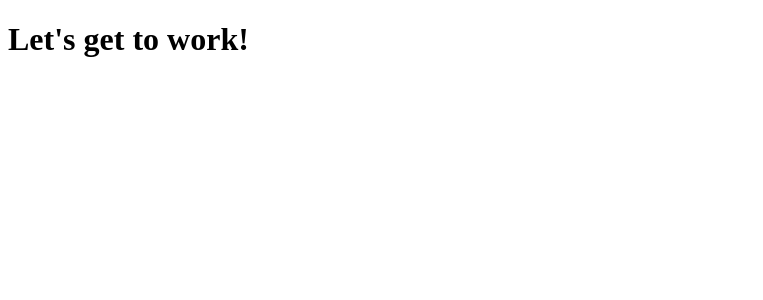
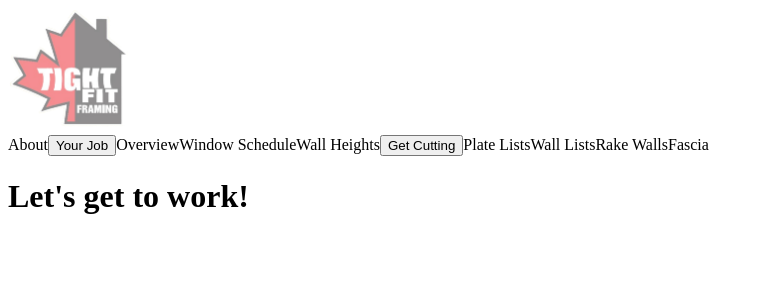
Before and after one commit to christhurston35/the-program, a React app: page / in a window 1280 px wide. Shown: the top 300 px of the page, without its empty margins (0-763 px from the left). Built offline with nearby package versions, Linux system fonts and the light colour scheme.

Commit message:
installed, and modified webpack.config for: css loader, style loader. configured webpack asset modules to handle images. created navbar component and sub components.

```diff
--- a/index.js
+++ b/index.js
@@ -1,7 +1,7 @@
 import React from "react";
-import {createRoot} from "react-dom/client";
-import App from "./src/App";
+import { createRoot } from "react-dom/client";
+import App from "./src/components/App";
 
 const container = document.getElementById("root");
 const root = createRoot(container);
-root.render(<App/>);
+root.render(<App />);
--- a/package.json
+++ b/package.json
@@ -16,7 +16,9 @@
     "@babel/preset-env": "^7.20.2",
     "@babel/preset-react": "^7.18.6",
     "babel-loader": "^9.1.2",
+    "css-loader": "^6.7.3",
     "html-webpack-plugin": "^5.5.0",
+    "style-loader": "^3.3.1",
     "webpack": "^5.75.0",
     "webpack-cli": "^5.0.1",
     "webpack-dev-server": "^4.11.1"
--- a/src/App.js
+++ /dev/null
@@ -1,9 +0,0 @@
-import React from "react";
-
-function App() {
-  return(
-    <h1>Let's get to work!</h1>
-  )
-}
-
-export default App;
--- /dev/null
+++ b/src/components/App.jsx
@@ -0,0 +1,13 @@
+import React from "react";
+import Navbar from "./Navbar/Navbar";
+
+function App() {
+  return (
+    <div>
+      <Navbar/>
+      <h1>Let's get to work!</h1>
+    </div>
+  )
+}
+
+export default App;
--- /dev/null
+++ b/src/components/Navbar/NavBrand.jsx
@@ -0,0 +1,10 @@
+import React from "react";
+import logo from "../../images/tff-logo.png";
+
+function NavBrand() {
+  return(
+    <img className="logo" src={logo} alt="tff-logo"></img>
+  )
+}
+
+export default NavBrand;
--- /dev/null
+++ b/src/components/Navbar/NavDropdown.jsx
@@ -0,0 +1,17 @@
+import React from "react";
+import NavItem from "./NavItem";
+
+function NavDropdown(props) {
+  let navItems = props.items;
+
+  return (
+    <div className="drop-container">
+      <button className="drop-button" onClick={props.sectionClick}>{props.sectionLabel}</button>
+      {navItems.map((navItem, index) =>
+        <NavItem key={index} item={navItem} handleClick={props.itemClick} />
+      )}
+    </div>
+  )
+}
+
+export default NavDropdown;
--- /dev/null
+++ b/src/components/Navbar/NavItem.jsx
@@ -0,0 +1,9 @@
+import React from "react";
+
+function NavItem(props) {
+  return (
+    <a className="nav-item" onClick={props.handleClick}>{props.item}</a>
+  )
+}
+
+export default NavItem;
--- /dev/null
+++ b/src/components/Navbar/Navbar.jsx
@@ -0,0 +1,38 @@
+import React from "react";
+import NavBrand from "./NavBrand";
+import NavDropdown from "./NavDropdown";
+import NavItem from "./NavItem";
+import "./navbar.css"
+
+function renderItem() {
+  console.log("Hello!")
+}
+
+function triggerDrop() {
+  console.log("Dropped!")
+}
+
+function Navbar(props) {
+  return (
+    <div className="nav-container">
+      <NavBrand />
+      <div className="nav-items-container">
+        <NavItem item="About" handleClick={renderItem} />
+        <NavDropdown
+          sectionLabel="Your Job"
+          items={["Overview", "Window Schedule", "Wall Heights"]}
+          itemClick={renderItem}
+          sectionClick={triggerDrop}
+        />
+        <NavDropdown
+          sectionLabel="Get Cutting"
+          items={["Plate Lists", "Wall Lists", "Rake Walls", "Fascia"]}
+          itemClick={renderItem}
+          sectionClick={triggerDrop}
+        />
+      </div>
+    </div>
+  )
+}
+
+export default Navbar;
--- /dev/null
+++ b/src/components/Navbar/navbar.css
@@ -0,0 +1,12 @@
+.drop-container {
+  display: inline-block;
+}
+
+.logo {
+  max-width: 10%;
+  height: auto;
+}
+
+.nav-container {
+  max-width: 100%;
+}
--- a/webpack.config.js
+++ b/webpack.config.js
@@ -1,4 +1,5 @@
 const HtmlWebpackPlugin = require('html-webpack-plugin');
+const { type } = require('os');
 const path = require('path');
 
 module.exports = {
@@ -28,6 +29,14 @@ module.exports = {
         exclude: /node_modules/,
         use: 'babel-loader',
       },
+      {
+        test: /\.(png|jpg|svg|jpeg|gif)$/,
+        type: 'asset/resource',
+      },
+      {
+        test: /\.(css)$/,
+        use: ['style-loader', 'css-loader']
+      }
     ],
   },
   plugins: [
```
Also changed, not shown: src/images/tff-logo.png (added), 1 other file (tests, documents, lock files or other folders).
